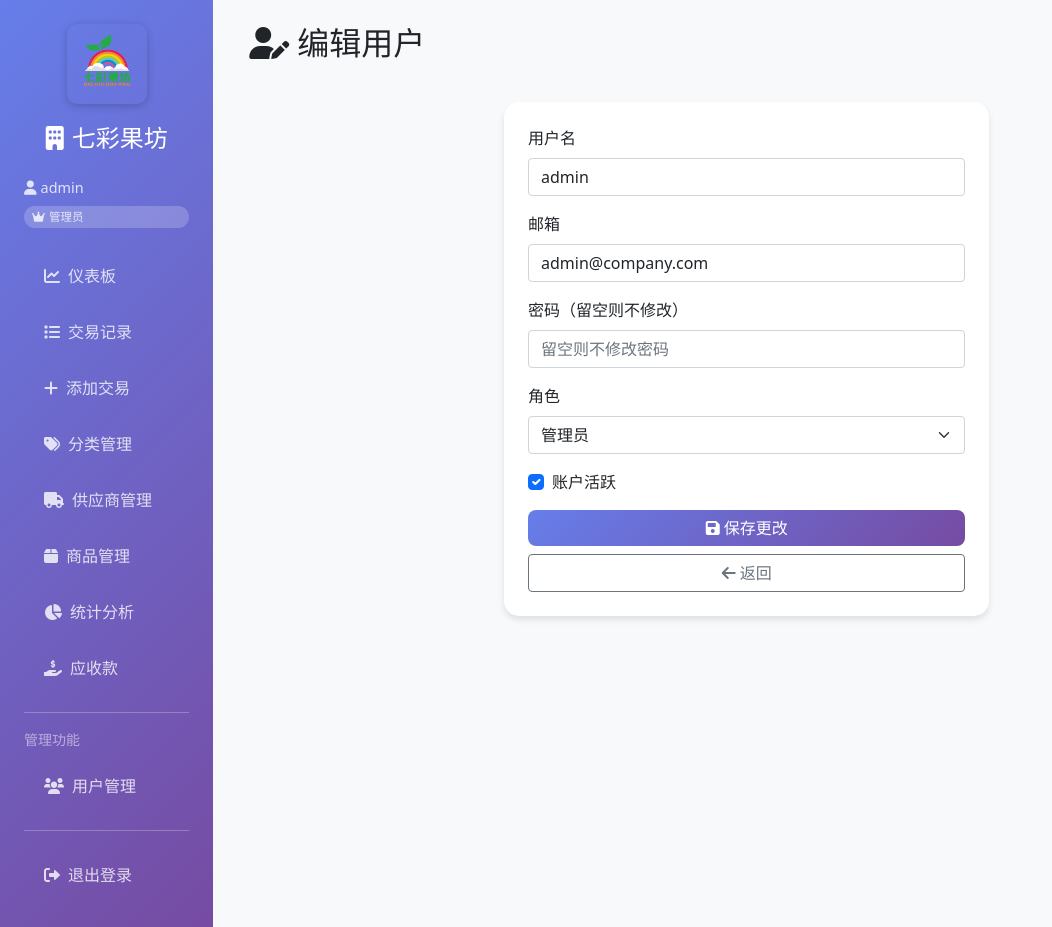
After one commit to igxy2013/MoneyMind, a Flask app: page /edit_user/1 in a window 1280 px wide. The commit adds this page. Shown: the whole page, without its empty margins (0-1052 px from the left). Run offline with Flask 3, Linux system fonts and the light colour scheme; a user stored in the database is signed in; some libraries are stand-ins or nearby versions.

Commit message:
添加用户编辑和删除功能，更新用户管理页面以支持用户信息修改和删除操作；在应收款记录中显示创建者信息，优化用户体验。

```diff
--- a/app.py
+++ b/app.py
@@ -549,6 +549,68 @@ def add_user():
 
     return render_template('add_user.html')
 
+@app.route('/edit_user/<int:id>', methods=['GET', 'POST'])
+@admin_required
+def edit_user(id):
+    user = User.query.get_or_404(id)
+
+    if request.method == 'POST':
+        username = request.form['username']
+        email = request.form['email']
+        role = request.form['role']
+        is_active = 'is_active' in request.form
+
+        # 检查用户名是否已存在（排除当前用户）
+        existing_user = User.query.filter_by(username=username).first()
+        if existing_user and existing_user.id != user.id:
+            flash('用户名已存在', 'error')
+            return render_template('edit_user.html', user=user)
+
+        # 检查邮箱是否已存在（排除当前用户）
+        existing_email = User.query.filter_by(email=email).first()
+        if existing_email and existing_email.id != user.id:
+            flash('邮箱已存在', 'error')
+            return render_template('edit_user.html', user=user)
+
+        user.username = username
+        user.email = email
+        user.role = role
+        user.is_active = is_active
+
+        # 如果提供了新密码，则更新密码
+        new_password = request.form.get('password')
+        if new_password:
+            user.password_hash = generate_password_hash(new_password)
+
+        db.session.commit()
+        flash('用户更新成功！', 'success')
+        return redirect(url_for('users'))
+
+    return render_template('edit_user.html', user=user)
+
+@app.route('/delete_user/<int:id>')
+@admin_required
+def delete_user(id):
+    user = User.query.get_or_404(id)
+
+    # 不能删除自己
+    if user.id == current_user.id:
+        flash('不能删除自己的账户', 'error')
+        return redirect(url_for('users'))
+
+    # 不能删除最后一个管理员
+    if user.role == 'admin':
+        admin_count = User.query.filter_by(role='admin').count()
+        if admin_count <= 1:
+            flash('不能删除最后一个管理员账户', 'error')
+            return redirect(url_for('users'))
+
+    db.session.delete(user)
+    db.session.commit()
+    flash('用户删除成功！', 'success')
+
+    return redirect(url_for('users'))
+
 @app.route('/statistics')
 @login_required
 def statistics():
@@ -629,7 +691,8 @@ def statistics():
 @app.route('/receivables')
 @login_required
 def receivables():
-    receivables_list = Receivable.query.filter_by(user_id=current_user.id).order_by(Receivable.created_at.desc()).all()
+    # 显示所有应收款记录，而不是只显示当前用户的
+    receivables_list = Receivable.query.order_by(Receivable.created_at.desc()).all()
 
     # 计算统计数据
     total_amount = sum(r.amount for r in receivables_list)
@@ -678,7 +741,7 @@ def add_receivable():
 @app.route('/receivables/<int:id>/receive')
 @edit_required
 def receive_receivable(id):
-    receivable = Receivable.query.filter_by(id=id, user_id=current_user.id).first()
+    receivable = Receivable.query.get_or_404(id)
     if receivable:
         receivable.status = 'received'
         receivable.received_at = datetime.utcnow()
@@ -692,7 +755,7 @@ def receive_receivable(id):
 @app.route('/receivables/<int:id>/delete')
 @edit_required
 def delete_receivable(id):
-    receivable = Receivable.query.filter_by(id=id, user_id=current_user.id).first()
+    receivable = Receivable.query.get_or_404(id)
     if receivable:
         db.session.delete(receivable)
         db.session.commit()
--- /dev/null
+++ b/templates/edit_user.html
@@ -0,0 +1,69 @@
+{% extends "base.html" %}
+
+{% block title %}编辑用户 - MoneyMind{% endblock %}
+
+{% block content %}
+<div class="row mb-4">
+    <div class="col-12">
+        <h2 class="mb-3">
+            <i class="fas fa-user-edit me-2"></i>编辑用户
+        </h2>
+    </div>
+</div>
+
+<div class="row justify-content-center">
+    <div class="col-md-8 col-lg-6">
+        <div class="card">
+            <div class="card-body p-4">
+                <form method="POST">
+                    <div class="mb-3">
+                        <label for="username" class="form-label">用户名</label>
+                        <input type="text" class="form-control" id="username" name="username"
+                               value="{{ user.username }}" required>
+                    </div>
+
+                    <div class="mb-3">
+                        <label for="email" class="form-label">邮箱</label>
+                        <input type="email" class="form-control" id="email" name="email"
+                               value="{{ user.email }}" required>
+                    </div>
+
+                    <div class="mb-3">
+                        <label for="password" class="form-label">密码（留空则不修改）</label>
+                        <input type="password" class="form-control" id="password" name="password"
+                               placeholder="留空则不修改密码">
+                    </div>
+
+                    <div class="mb-3">
+                        <label for="role" class="form-label">角色</label>
+                        <select class="form-select" id="role" name="role" required>
+                            <option value="employee" {% if user.role == 'employee' %}selected{% endif %}>员工</option>
+                            <option value="manager" {% if user.role == 'manager' %}selected{% endif %}>经理</option>
+                            <option value="admin" {% if user.role == 'admin' %}selected{% endif %}>管理员</option>
+                        </select>
+                    </div>
+
+                    <div class="mb-3">
+                        <div class="form-check">
+                            <input class="form-check-input" type="checkbox" id="is_active" name="is_active"
+                                   {% if user.is_active %}checked{% endif %}>
+                            <label class="form-check-label" for="is_active">
+                                账户活跃
+                            </label>
+                        </div>
+                    </div>
+
+                    <div class="d-grid gap-2">
+                        <button type="submit" class="btn btn-primary">
+                            <i class="fas fa-save me-1"></i>保存更改
+                        </button>
+                        <a href="{{ url_for('users') }}" class="btn btn-outline-secondary">
+                            <i class="fas fa-arrow-left me-1"></i>返回
+                        </a>
+                    </div>
+                </form>
+            </div>
+        </div>
+    </div>
+</div>
+{% endblock %}
--- a/templates/receivables.html
+++ b/templates/receivables.html
@@ -77,6 +77,7 @@
                                 <th>金额</th>
                                 <th>状态</th>
                                 <th>到期日期</th>
+                                <th>创建者</th>
                                 <th>创建时间</th>
                                 {% if current_user.role != 'employee' %}
                                 <th>操作</th>
@@ -111,6 +112,9 @@
                                     {% else %}
                                         <span class="text-muted">-</span>
                                     {% endif %}
+                                </td>
+                                <td>
+                                    <span class="badge bg-info">{{ receivable.user.username }}</span>
                                 </td>
                                 <td>{{ receivable.created_at.strftime('%Y-%m-%d') }}</td>
                                 {% if current_user.role != 'employee' %}
```
Also changed, not shown: templates/users.html (+6 -4 lines).
